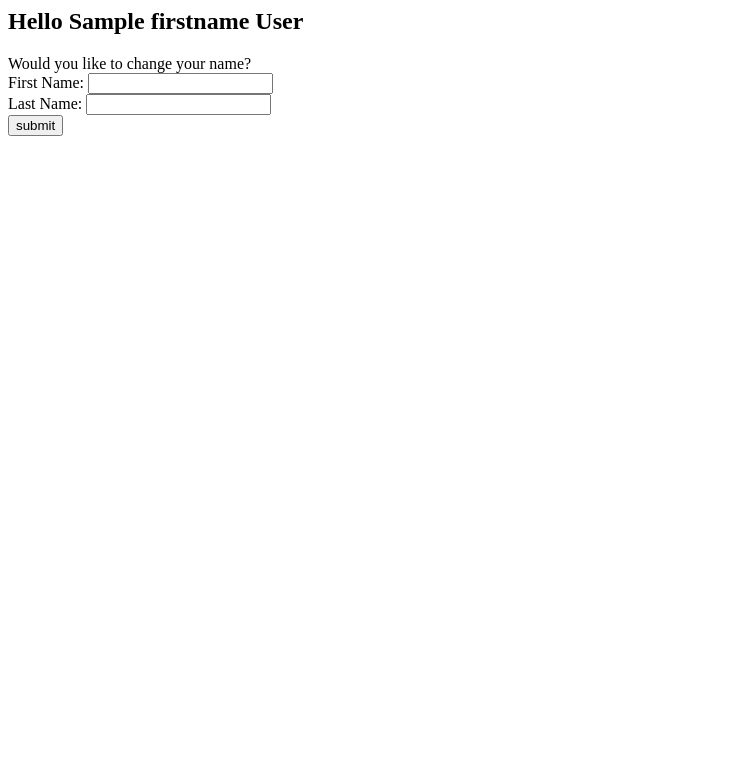
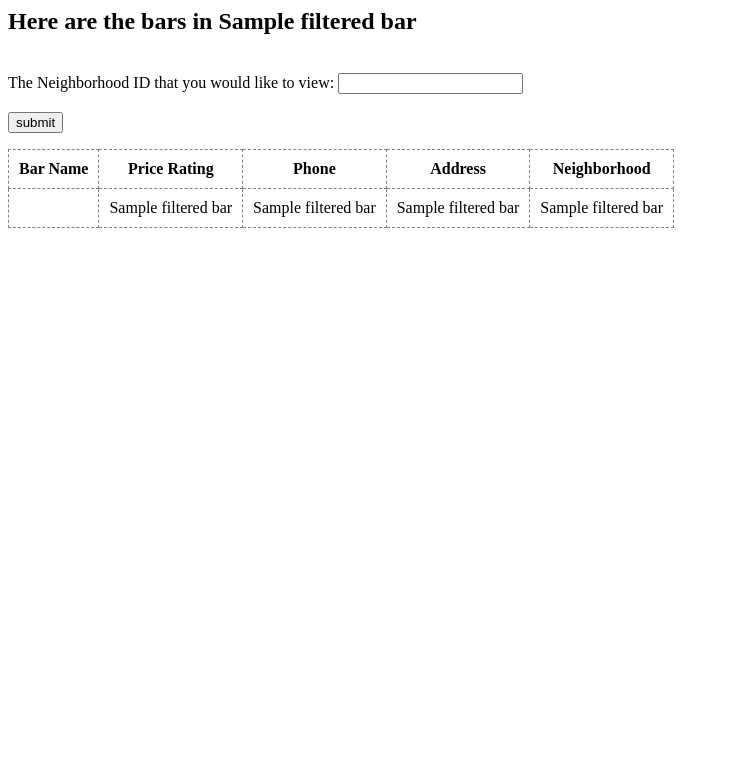
Before and after one commit to SophieNiu/advancedpythonfinal, a Flask app: template templates/bars.html in a window 1280 px wide. Shown: the top 783 px of the page, without its empty margins (0-729 px from the left). Run offline with Flask 2, Linux system fonts and the light colour scheme; the template is opened without the code that fills it: most values are stand-ins (such as "Sample title", 1, 10 or a date in 2020).

Commit message:
add bars page

```diff
--- a/app.py
+++ b/app.py
@@ -12,13 +12,13 @@ def index():
 @app.route('/bars', methods=['GET', 'POST'])
 def bars():
     if request.method == 'POST':
-        firstname = request.form['firstname']
-        lastname = request.form['lastname']
+        nid = request.form['nid']
+        fbars = model.get_filtered_bars(nid)
     else:
-        firstname = ''
-        lastname = ''
+        nid = ''
+        fbars = model.get_filtered_bars()
 
-    return render_template("bars.html", firstname=firstname, lastname=lastname)
+    return render_template("bars.html", nid=nid, filtered_bars=fbars)
 
 
 @app.route('/neighborhoods', methods=['GET', 'POST'])
@@ -26,13 +26,12 @@ def neighborhoods():
     if request.method == 'POST':
         sortby = request.form['sortby']
         sortorder = request.form['sortorder']
-        neigh_id = request.form['nid']
+        # neigh_id = request.form['nid']
         nbs = model.get_neighbors(sortby, sortorder)
     else:
-        neigh_id = ''
         nbs = model.get_neighbors()
 
-    return render_template("neighborhoods.html", nid=neigh_id, nbs=nbs)
+    return render_template("neighborhoods.html", nbs=nbs)  # nid= neigh_id
 
 
 @app.route('/bardetail', methods=['GET'])
--- a/final_proj.py
+++ b/final_proj.py
@@ -198,7 +198,7 @@ def make_request_using_cache(baseurl, endurl=""):
 
 ### create table and set up database ###
 
-# Part 1: Read data from CSV and JSON into a new database called nycbars.db
+# Read data from CSV and JSON into a new database called nycbars.db
 DBNAME = 'nycbars.db'
 BARSCSV = 'data/bars_info.csv'
 NEIGHBORCSV = 'data/neighborhoods.csv'
--- a/model.py
+++ b/model.py
@@ -1,8 +1,10 @@
 # model.py
 import csv
+import sqlite3
 
+DBNAME = 'nycbars.db'
 NB_FILE_NAME = 'data/neighborhoods.csv'
-BAR_FILE_NAME = 'data/bars.csv'
+BAR_FILE_NAME = 'data/bars_info.csv'
 
 neighbors = []
 
@@ -32,3 +34,21 @@ def get_neighbors(sortby='bar_num', sortorder='desc'):
     rev = (sortorder == 'desc')
     sorted_list = sorted(neighbors, key=lambda row: row[sortcol], reverse=rev)
     return sorted_list
+
+
+def get_filtered_bars(nid=0):
+    conn = sqlite3.connect(DBNAME)
+    cur = conn.cursor()
+    statement = '''
+    SELECT Name,Price,Website, Phone,Address,NeighName
+    FROM Bars JOIN Neighborhoods
+    ON Bars.Neighborhood= Neighborhoods.Id
+    '''
+    if nid != 0:
+        statement += '''WHERE Neighborhoods.Id = ''' + str(nid)
+
+    cur.execute(statement)
+    filtered_bars = cur.fetchall()  # list of tuples
+    conn.commit()
+    conn.close()
+    return filtered_bars
--- a/templates/bars.html
+++ b/templates/bars.html
@@ -1,13 +1,40 @@
-{% if firstname == '' %}
-<h2>What is your name?</h2>
+<link rel="stylesheet" href="/static/style.css" />
+
+{% if nid == '' %}
+<h2>What is the neighborhood you want to explore?</h2>
+<p>Please input the neighborhood ID.</p>
 {% else %}
-<h2>Hello {{firstname}} {{lastname}}</h2>
-Would you like to change your name? <br />
+<h2>Here are the bars in {{filtered_bars[0][-1]}}</h2>
+<br />
 {% endif %}
 
 <form action="/bars" method="POST">
-    First Name: <input type="text" name="firstname" /> <br />
-    Last Name: <input type="text" name="lastname" /> <br />
-
+    The Neighborhood ID that you would like to view:
+    <input type="text" name="nid" />
+    <br />
+    <br />
     <input type="submit" value="submit" />
 </form>
+
+<table border="1">
+    <tr>
+        <!-- <th>ID</th> -->
+        <th>Bar Name</th>
+        <th>Price Rating</th>
+        <th>Phone</th>
+        <th>Address</th>
+        <th>Neighborhood</th>
+
+        <!-- <th>Number of Bars</th>
+        <th>Average Price Rating</th> -->
+    </tr>
+    {% for b in filtered_bars %}
+    <tr>
+        <td><a class="barurl" href="{{b[2]}}">{{b[0]}}</a></td>
+        <td>{{b[1]}}</td>
+        <td>{{b[3]}}</td>
+        <td>{{b[4]}}</td>
+        <td>{{b[5]}}</td>
+    </tr>
+    {% endfor %}
+</table>
```
Also changed, not shown: templates/neighborhoods.html (+18 -3 lines), nycbars.db.
